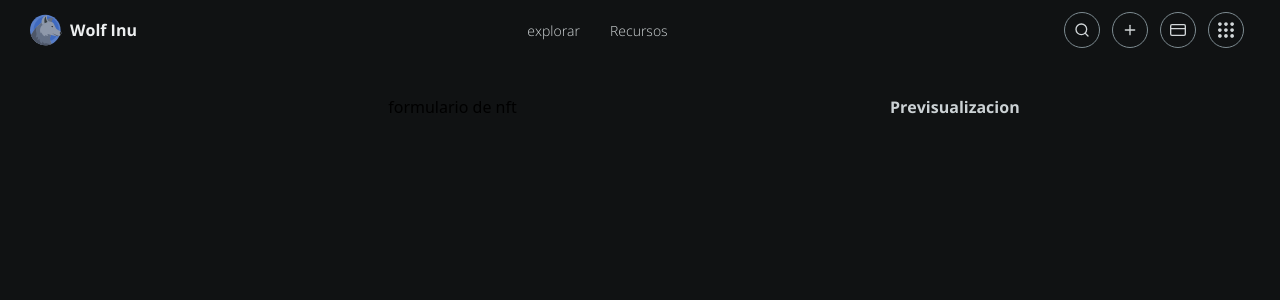
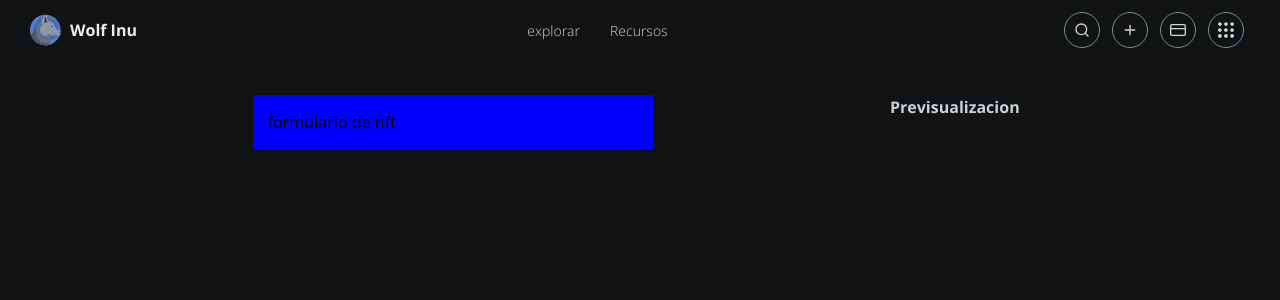
Before and after one commit to angeleesc/wolfy-marketplace-3.0-js, a React (Create React App) app: page /create-new-nft in a window 1280 px wide. Shown: the top 300 px of the page. Built offline with nearby package versions, Linux system fonts and the light colour scheme.

Commit message:
form config

```diff
--- a/src/pagers/MintNewNft.jsx
+++ b/src/pagers/MintNewNft.jsx
@@ -9,7 +9,7 @@ export default function MintNewNft() {
           <MintNftForm />
         </div>
         <div className="w-[100%`] h-[100%] ">
-          <h3>Previsualizacion</h3>
+          <h3>Previsualizacion </h3>
         </div>
       </section>
     </div>
--- /dev/null
+++ b/src/scss/components/_forms.scss
@@ -0,0 +1,6 @@
+.wolf-form {
+    background-color: blue;
+    width           : 100%;
+    max-width       : 400px;
+    padding         : 15px;
+}
--- a/src/scss/index.scss
+++ b/src/scss/index.scss
@@ -5,5 +5,7 @@
 @import "./fonts-theme";
 @import "./html-elements";
 
+
 @import "./page";
-@import "./components/pc-navbar"
+@import "./components/pc-navbar";
+@import "./components/forms";
--- a/src/template/pages/Mint/MintNftForm.jsx
+++ b/src/template/pages/Mint/MintNftForm.jsx
@@ -2,7 +2,7 @@ import React from 'react'
 
 export default function MintNftForm() {
   return (
-<form>
+<form className='wolf-form'>
     formulario de nft
 </form>
   )
```
Also changed, not shown: src/scss/components/forms/_inputs.scss (deleted).
